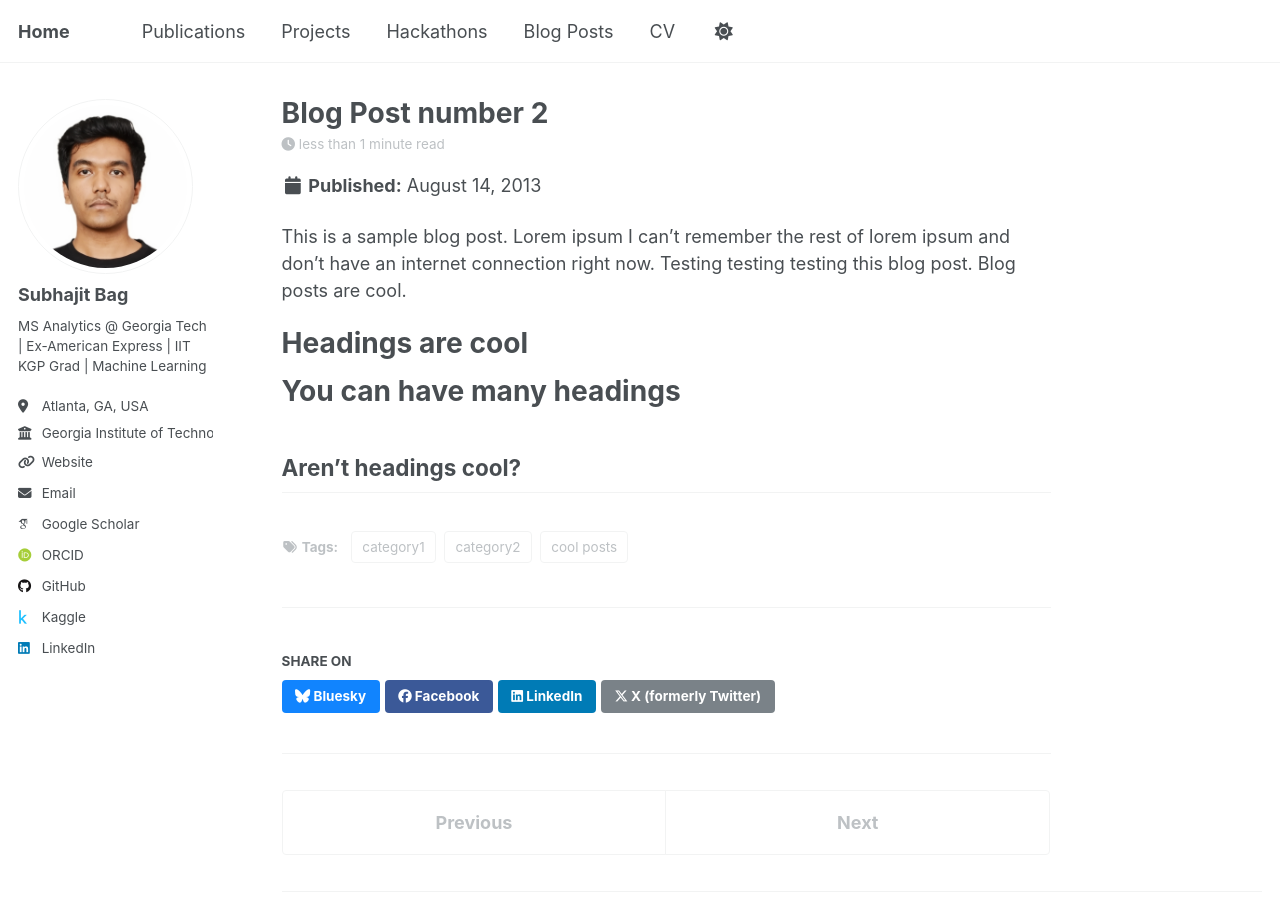
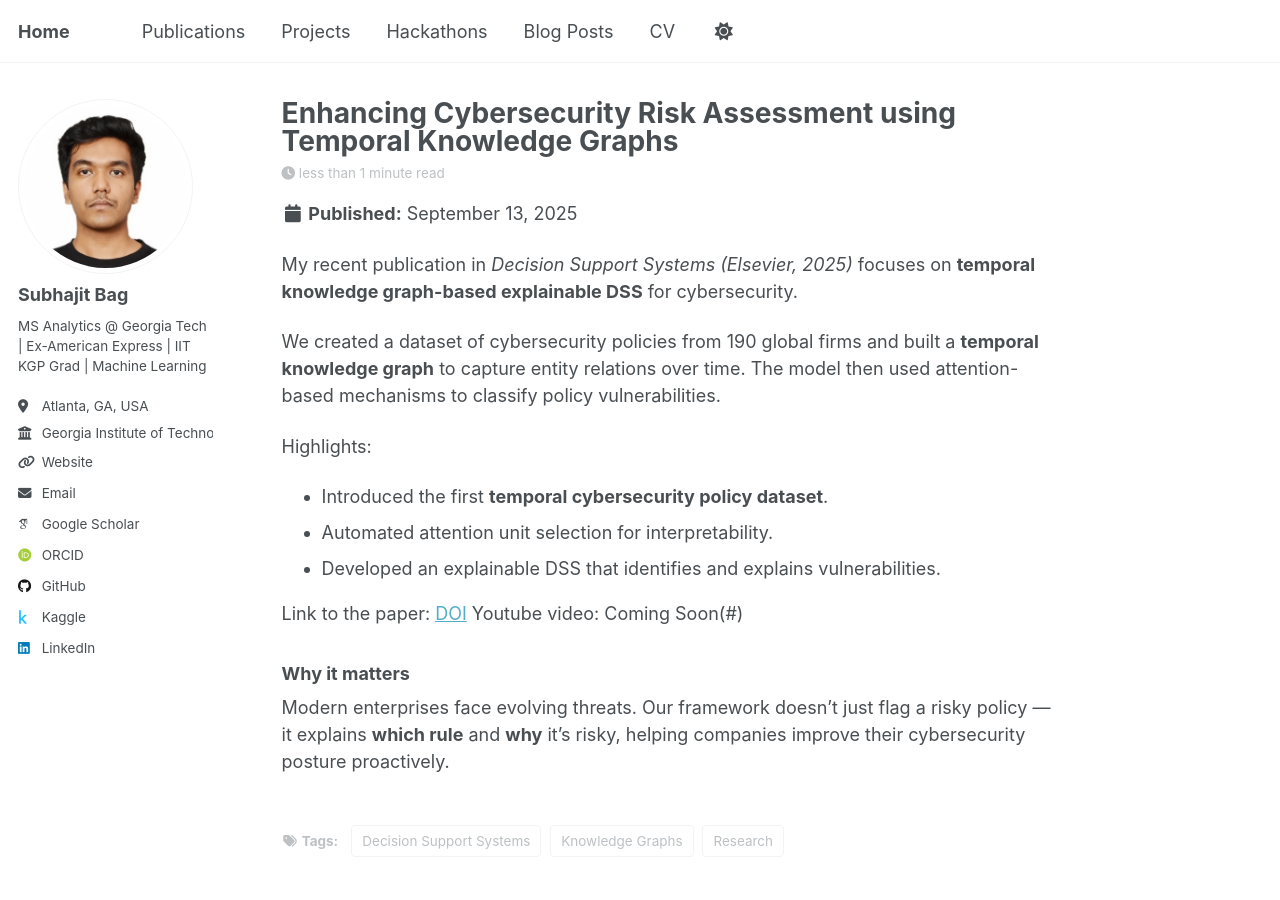
Before and after one commit to shuvo-iitkgp/shuvo-iitkgp.github.io, a Jekyll site: the page built from _posts/2013-08-14-blog-post-2.md, in a window 1280 px wide and 900 px high. Built offline with Jekyll 4.4.1, drawn with Linux system fonts in a browser that asks for light colours; some web fonts are replaced; a script that is not in the unit is left out.

Commit message:
Update 2013-08-14-blog-post-2.md

```diff
--- a/_posts/2013-08-14-blog-post-2.md
+++ b/_posts/2013-08-14-blog-post-2.md
@@ -1,20 +1,25 @@
 ---
-title: 'Blog Post number 2'
-date: 2013-08-14
-permalink: /posts/2013/08/blog-post-2/
+title: 'Enhancing Cybersecurity Risk Assessment using Temporal Knowledge Graphs'
+date: 2025-09-13
+permalink: /posts/2025/10/cybersecurity-dss/
 tags:
-  - cool posts
-  - category1
-  - category2
+  - Research
+  - Decision Support Systems
+  - Knowledge Graphs
 ---
 
-This is a sample blog post. Lorem ipsum I can't remember the rest of lorem ipsum and don't have an internet connection right now. Testing testing testing this blog post. Blog posts are cool.
+My recent publication in *Decision Support Systems (Elsevier, 2025)* focuses on **temporal knowledge graph-based explainable DSS** for cybersecurity.
 
-Headings are cool
-======
+We created a dataset of cybersecurity policies from 190 global firms and built a **temporal knowledge graph** to capture entity relations over time. The model then used attention-based mechanisms to classify policy vulnerabilities.
 
-You can have many headings
-======
+Highlights:
+- Introduced the first **temporal cybersecurity policy dataset**.
+- Automated attention unit selection for interpretability.
+- Developed an explainable DSS that identifies and explains vulnerabilities.
 
-Aren't headings cool?
-------
+
+Link to the paper: [DOI](https://www.sciencedirect.com/science/article/abs/pii/S0167923625001277)
+Youtube video: Coming Soon(#)
+
+### Why it matters
+Modern enterprises face evolving threats. Our framework doesn’t just flag a risky policy — it explains **which rule** and **why** it’s risky, helping companies improve their cybersecurity posture proactively.
```
